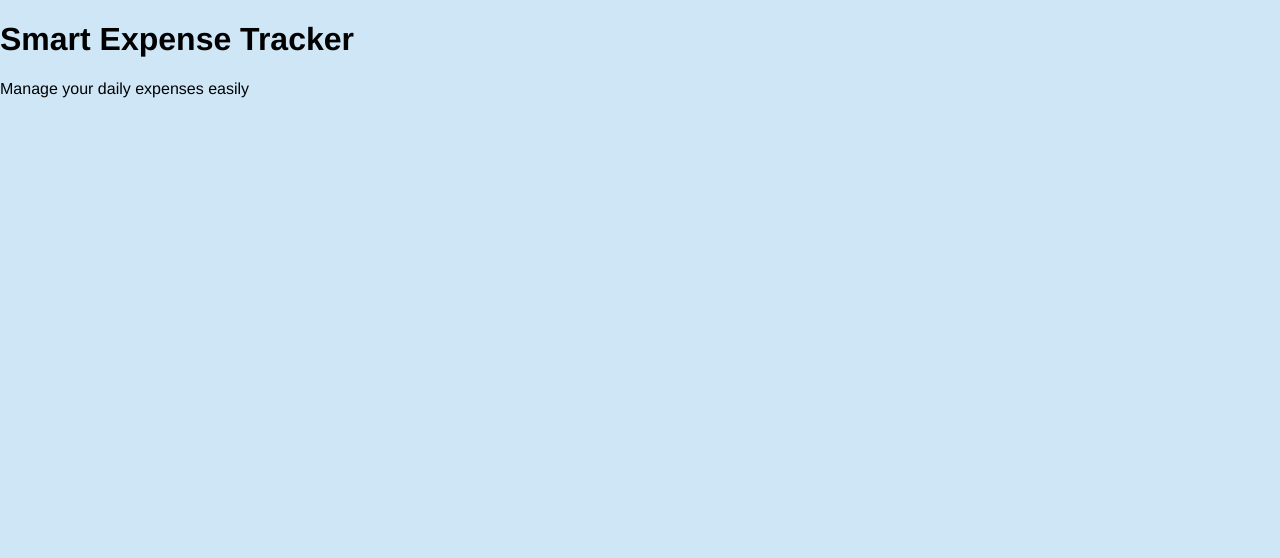
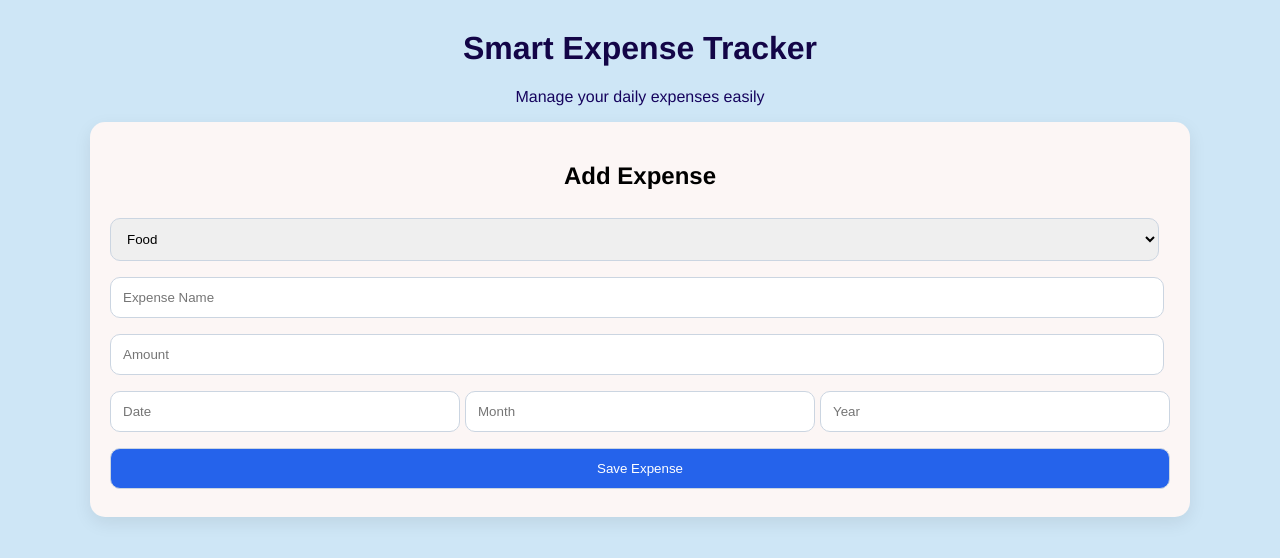
Before and after one commit to harikott1234-netizen/WMO_project, a plain HTML site: page index.html in a window 1280 px wide. Drawn offline with Linux system fonts and the light colour scheme.

Commit message:
asking user to add expense part

```diff
--- a/index.html
+++ b/index.html
@@ -10,5 +10,23 @@
       <div class="container">
         <h1>Smart  Expense  Tracker</h1>
         <p class="subtitle">Manage your daily expenses easily</p>
+          <div class="card">
+            <h2>Add  Expense</h2>
+            <select id="category">
+            <option value="Food">Food</option>
+            <option value="Entertainment">Entertainment</option>
+            <option value="Travelling">Travelling</option>
+            <option value="Books">Books</option>
+            <option value="Other">Other</option>
+        </select>
+        <input type="text" id="expenseName" placeholder="Expense Name">
+            <input type="number" id="amount" placeholder="Amount">
+            <div class="container1">
+            <input type="number" id="date" placeholder="Date">
+            <input type="number" id="month" placeholder="Month">
+            <input type="number" id="year" placeholder="Year">
+           </div>
+           <button>Save Expense</button>
+            </div>
       </body>
       </html>
--- a/style.css
+++ b/style.css
@@ -4,3 +4,70 @@ body {
     margin: 0;
     padding: 0;
 }
+.container {
+    width: 90%;
+     max-width: 1100px;
+    margin: 30px auto;
+}
+
+h1{
+    color:rgb(19, 5, 71) ;
+    text-align: center;
+}
+
+.subtitle{
+     color: rgb(22, 4, 94);
+     text-align: center;
+}
+
+.card {
+    background: #FCF6F5;
+    padding: 20px;
+    margin-bottom: 20px;
+    border-radius: 15px;
+    box-shadow: 0 6px 18px rgba(0,0,0,0.08);
+}
+
+input, button {
+    width: 97%;
+    padding: 12px;
+    margin: 8px 0;
+    border-radius: 10px;
+    border: 1px solid #cbd5e1;
+    display: inline-block;
+}
+
+h2{
+    text-align:center;
+}
+
+#category{
+     width: 99%;
+     padding: 12px;
+    margin: 8px 0;
+    border-radius: 10px;
+    border: 1px solid #cbd5e1;
+}
+
+.container1{
+    display: flex;
+}
+
+#date{
+    margin-right:5px;
+}
+
+#month{
+     margin-right:5px;
+}
+
+button {
+    background: #2563eb;
+    color: white;
+    cursor: pointer;
+    width:100%;
+}
+
+button:hover {
+    background: #1d4ed8;
+}
```
